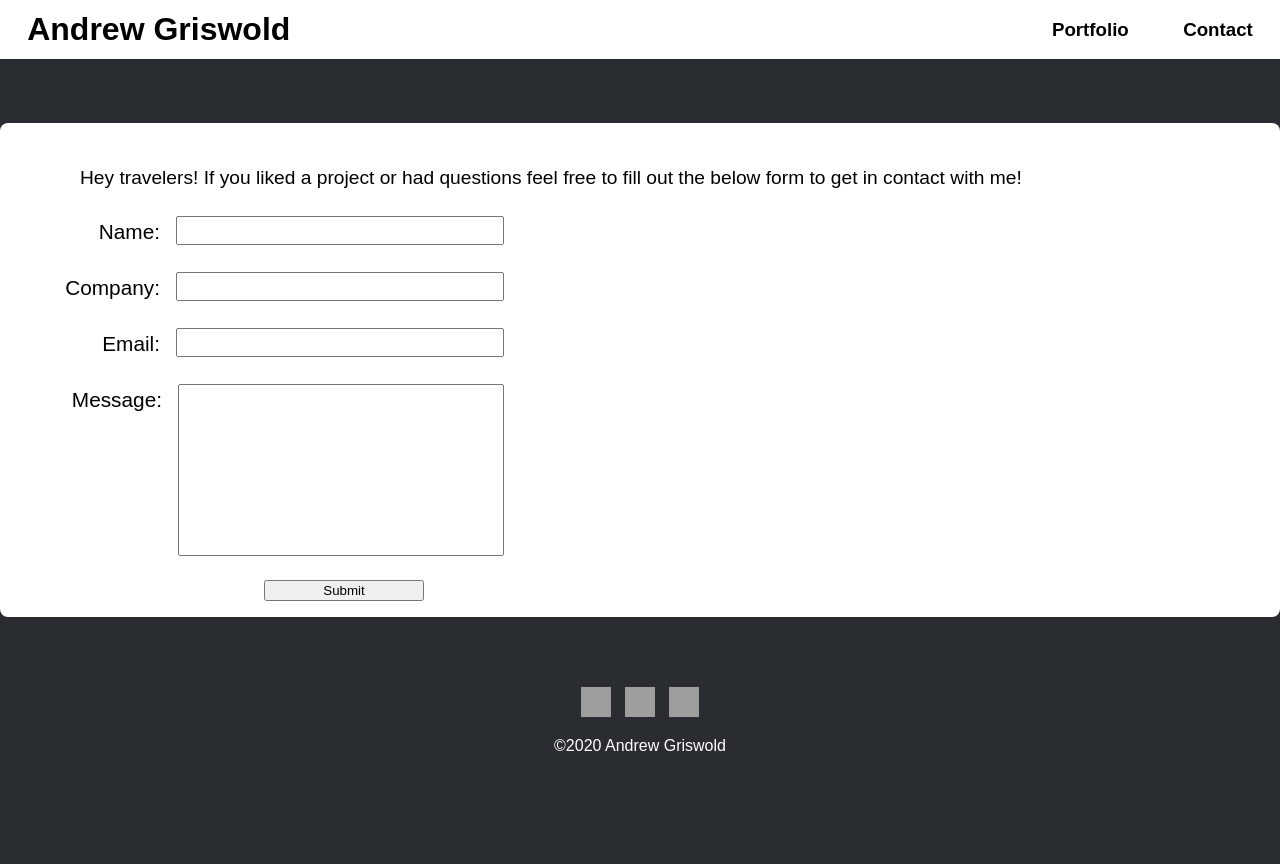
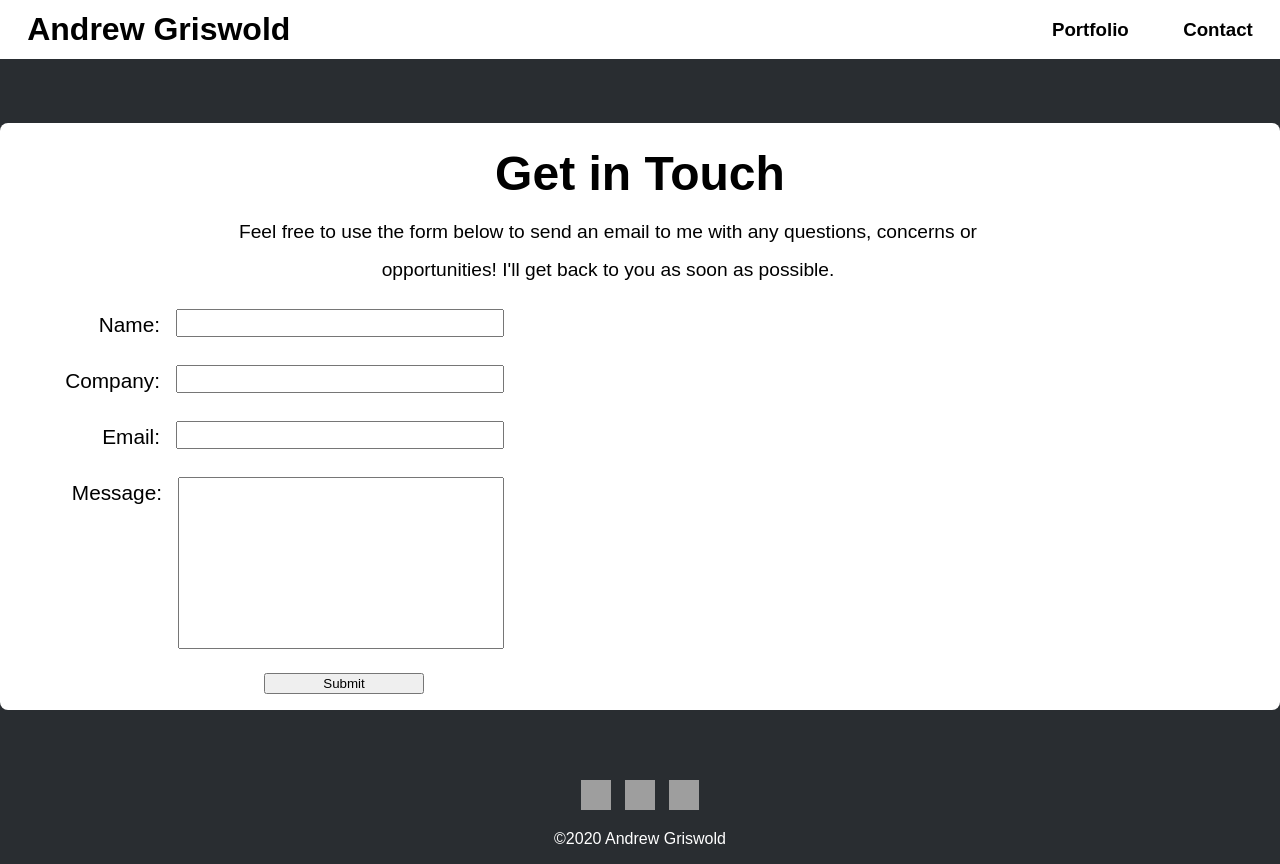
Before and after one commit to ThaGrza/portfolio, a React (Create React App) app: page /contact in a window 1280 px wide. Before the commit the page ends 800 px from the top, so only its background shows below. Built offline with nearby package versions, Linux system fonts and the light colour scheme; grey boxes are pictures that could not be loaded.

Commit message:
contact page intro / header

```diff
--- a/src/components/pages/Contact/index.css
+++ b/src/components/pages/Contact/index.css
@@ -4,7 +4,7 @@
   padding-top: 1rem;
   width: 80rem;
   border-radius: 0.5rem;
-  text-indent: 5rem;
+  /* text-indent: 5rem; */
   line-height: 2.4rem;
 }
 
@@ -19,7 +19,14 @@
 
 .contact-intro{
   font-size: 1.2rem;
-
+  margin-left: 13rem;
+  width: 50rem;
+  text-align: center;
+}
+.contact-header{
+  margin-top: 1rem;
+  text-align: center;
+  font-size: 3rem;
 }
 
 label{
--- a/src/components/pages/Contact/index.js
+++ b/src/components/pages/Contact/index.js
@@ -83,8 +83,9 @@ class ContactForm extends React.Component {
   render() {
     return(
       <div className="contact-container">
+        <div ><h1 className="contact-header">Get in Touch</h1></div>
         <div className="contact-intro">
-          <p>Hey travelers! If you liked a project or had questions feel free to fill out the below form to get in contact with me!</p>
+          <p>Feel free to use the form below to send an email to me with any questions, concerns or opportunities! I'll get back to you as soon as possible.  </p>
         </div>
         <form id="contact-form" onSubmit={this.handleSubmit.bind(this)} method="POST">
           <div className="form-group">
```
